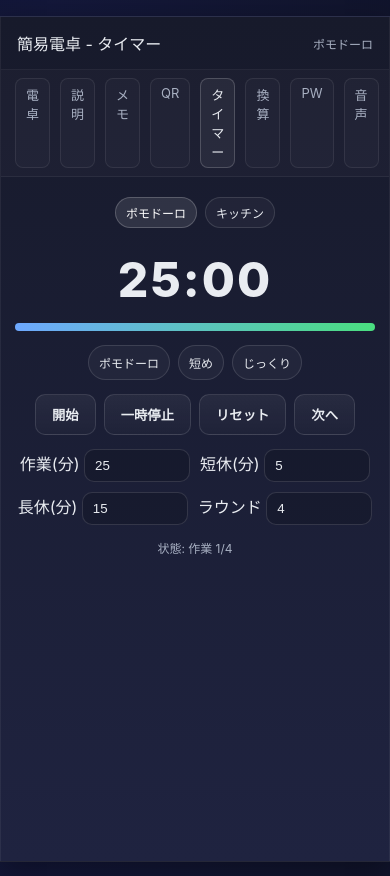
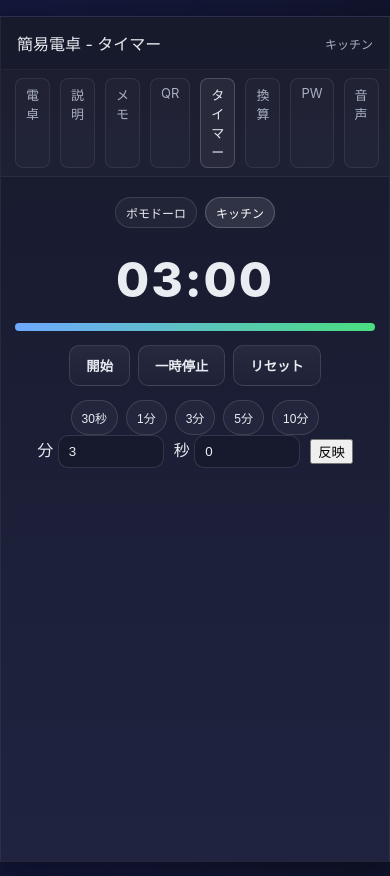
Before and after one commit to qweenJIKII/CalculatorWeb, a plain HTML site: page timer.html in a window 390 px wide. Drawn offline with Linux system fonts and the light colour scheme.

Commit message:
feat(timer): add Pomodoro/Kitchen modes; fix(calc): prevent '=' clipping on mobile; docs: update help; chore(sw): bump cache to v1.4.0

```diff
--- a/sw.js
+++ b/sw.js
@@ -4,7 +4,7 @@
   - Network-first for navigation, fallback to cache, then offline page
   - Stale-while-revalidate for static assets
 */
-const VERSION = 'v1.4.0';
+const VERSION = 'v1.4.1';
 const CACHE_NAME = `calc-cache-${VERSION}`;
 const CORE_ASSETS = [
   './',
--- a/timer.html
+++ b/timer.html
@@ -53,10 +53,10 @@
   </style>
 </head>
 <body>
-  <main class="app" aria-label="タイマー" data-mode="pomodoro">
+  <main class="app" aria-label="タイマー" data-mode="kitchen">
     <div class="header">
       <div class="title">簡易電卓 - タイマー</div>
-      <div id="modeLabel" style="color:var(--muted); font-size:12px;">ポモドーロ</div>
+      <div id="modeLabel" style="color:var(--muted); font-size:12px;">キッチン</div>
     </div>
     <nav class="tabs" aria-label="ナビゲーション">
       <a class="tab" href="./">電卓</a>
@@ -72,10 +72,10 @@
 
     <section class="content">
       <div class="mode-tabs" role="tablist" aria-label="タイマーモード">
-        <button class="mode-tab" data-mode="pomodoro" role="tab" aria-selected="true">ポモドーロ</button>
-        <button class="mode-tab" data-mode="kitchen" role="tab" aria-selected="false">キッチン</button>
+        <button class="mode-tab" data-mode="pomodoro" role="tab" aria-selected="false">ポモドーロ</button>
+        <button class="mode-tab" data-mode="kitchen" role="tab" aria-selected="true">キッチン</button>
       </div>
-      <div id="display" class="display">25:00</div>
+      <div id="display" class="display">03:00</div>
       <div class="progress" aria-label="進捗"><div id="bar" class="bar"></div></div>
       <div id="pomodoroBox">
         <div class="presets">
@@ -110,6 +110,7 @@
         <div class="settings">
           <label>分 <input id="kMin" type="number" min="0" step="1"></label>
           <label>秒 <input id="kSec" type="number" min="0" max="59" step="1"></label>
+          <button id="kApply" title="入力値を表示へ反映">反映</button>
         </div>
       </div>
     </section>
@@ -146,12 +147,13 @@
         kMin: document.getElementById('kMin'),
         kSec: document.getElementById('kSec'),
         kPresets: document.getElementById('kPresets'),
+        kApply: document.getElementById('kApply'),
       };
       el.work.value = S.work; el.short.value = S.short; el.long.value = S.long; el.rounds.value = S.rounds;
       el.kMin.value = K.min; el.kSec.value = K.sec;
 
       let timer=null, endAt=0, phase='work', count=0, totalMs=0; // count=作業数
-      let mode = localStorage.getItem('timer_mode') || 'pomodoro';
+      let mode = localStorage.getItem('timer_mode') || 'kitchen';
 
       function saveSettings(){
         // 入力値を設定へ反映しつつ永続化
@@ -174,6 +176,7 @@
         localStorage.setItem('timer_k_sec', K.sec);
       }
       el.kMin.onchange = saveKitchen; el.kSec.onchange = saveKitchen;
+      el.kApply && (el.kApply.onclick = ()=>{ saveKitchen(); reset(); });
 
       function mmss(ms){ const t = Math.max(0, Math.floor(ms/1000)); const m=('0'+Math.floor(t/60)).slice(-2); const s=('0'+(t%60)).slice(-2); return m+':'+s; }
       function vibrate(){ try{ navigator.vibrate?.(200); }catch(_){} }
```
Also changed, not shown: index.html (+2 -2 lines).
